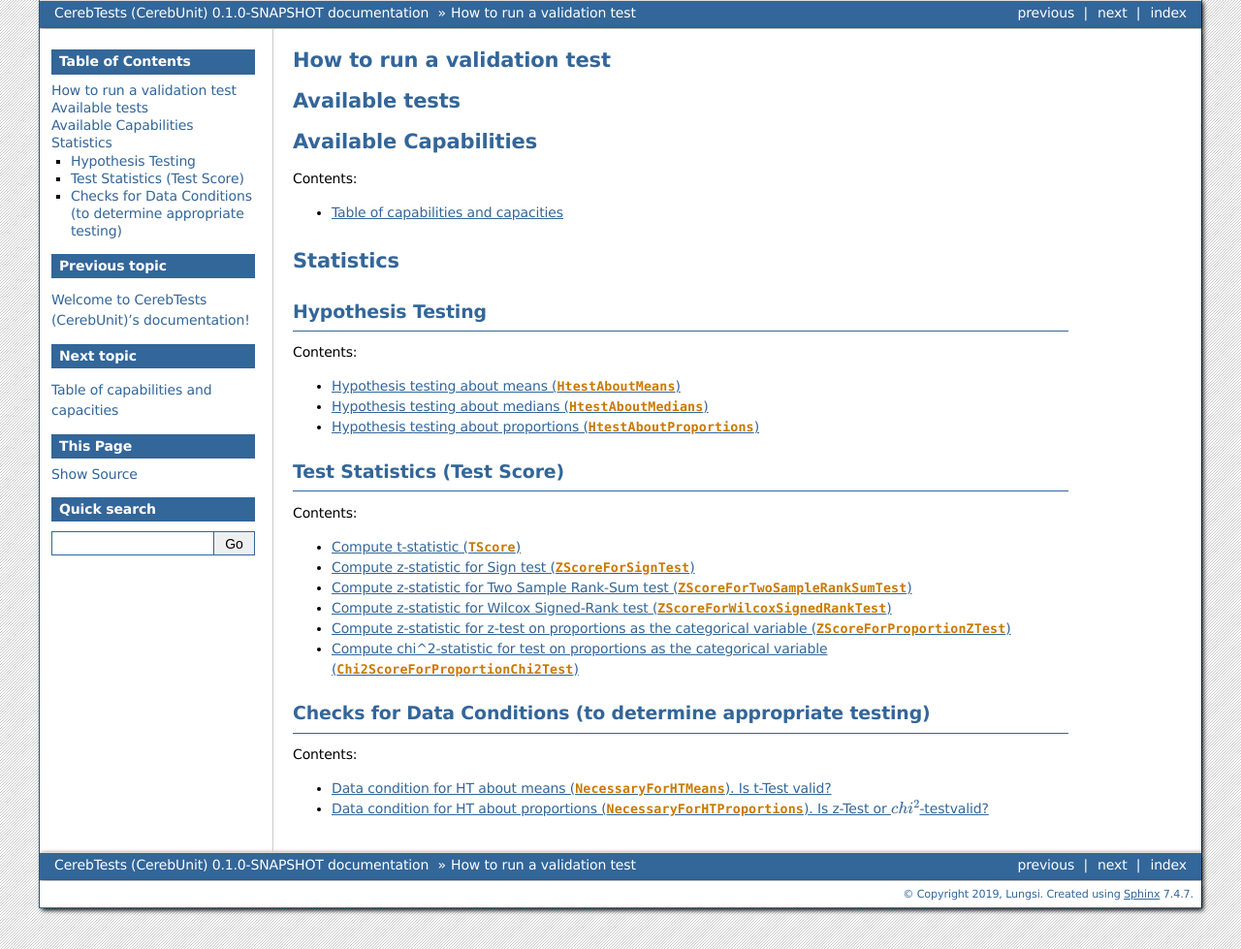
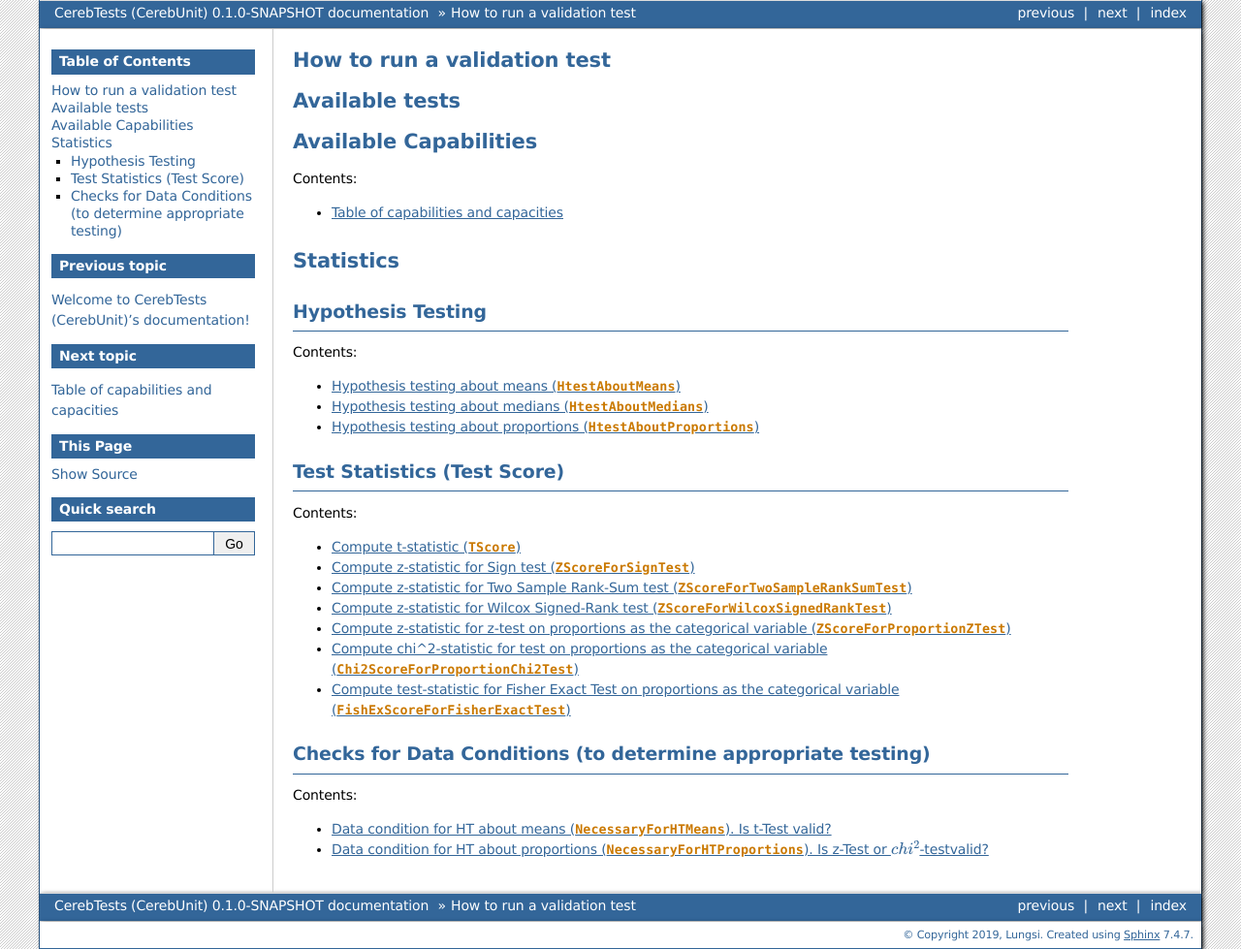
Before and after one commit to cerebunit/cerebtests, a Sphinx documentation site: the page built from docs/contents.rst, in a window 1280 px wide. Shown: the whole page at 97% size. Built offline with Sphinx 7.4.7, drawn with Linux system fonts in a browser that asks for light colours.

Commit message:
added fishExScore.rst

```diff
--- a/docs/contents.rst
+++ b/docs/contents.rst
@@ -44,6 +44,7 @@
    statistics/stat_scores/zWilcoxSignedRankScore.rst
    statistics/stat_scores/zPropScore.rst
    statistics/stat_scores/chi2Score.rst
+   statistics/stat_scores/fishExScore.rst
 
 Checks for Data Conditions (to determine appropriate testing)
 =============================================================
--- /dev/null
+++ b/docs/statistics/stat_scores/fishExScore.rst
@@ -0,0 +1,6 @@
+.. _FishExScoreForFisherExactTest:
+
+Compute test-statistic for Fisher Exact Test on proportions as the categorical variable (``FishExScoreForFisherExactTest``)
+***************************************************************************************************************************
+.. automodule:: cerebunit.statistics.stat_scores.fishExScore
+   :members:
```
